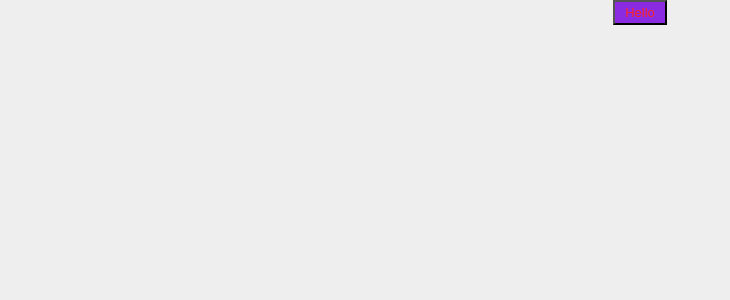
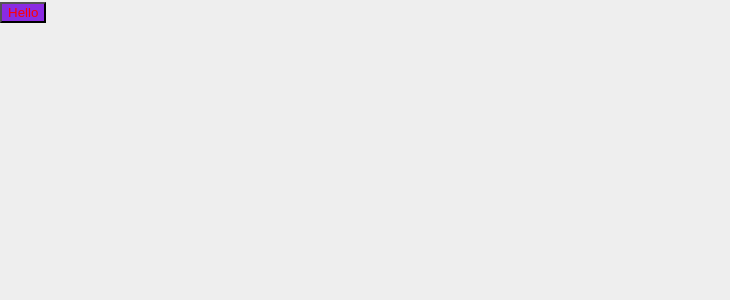
Before and after one commit to phoenix0126/vue3-stitches, a Vue app in the folder packages/playground/: page / in a window 1280 px wide. Shown: the top 300 px of the page, without its empty margins (0-730 px from the left). Built offline with nearby package versions, Linux system fonts and the light colour scheme.

Commit message:
add temp readme

```diff
--- a/packages/playground/src/App.vue
+++ b/packages/playground/src/App.vue
@@ -1,26 +1,14 @@
 <script setup lang="ts">
 import { createStitches } from 'vue3-stitches'
-import type { VariantProps } from '@stitches/core'
 
-const { css, styled } = createStitches({
-  media: {
-    bp1: '(min-width: 640px)',
-    bp2: '(min-width: 768px)',
-    bp3: '(min-width: 1024px)',
-  },
-  theme: {
-    colors: {
-      red1: 'rgb(253,37,37)',
-    },
-  },
-})
+const { styled } = createStitches()
 
-const Btn = styled('button', {
+const Button = styled('button', {
   variants: {
-    colour: {
+    color: {
       violet: {
         'backgroundColor': 'blueviolet',
-        'color': '$red1',
+        'color': 'red',
         '&:hover': {
           backgroundColor: 'darkviolet',
         },
@@ -32,28 +20,12 @@ const Btn = styled('button', {
         },
       },
     },
-    size: {
-      small: {
-        fontSize: '13px',
-        height: '25px',
-        paddingRight: '10px',
-        paddingLeft: '10px',
-      },
-      large: {
-        fontSize: '15px',
-        height: '35px',
-        paddingLeft: '15px',
-        paddingRight: '15px',
-      },
-    },
   },
 })
 </script>
 
 <template>
-  <div class="App">
-    <Btn colour="violet" size="small">
-      Hello
-    </Btn>
-  </div>
+  <Button color="violet">
+    Hello
+  </Button>
 </template>
```
Also changed, not shown: packages/vue3-stitches/README.md, 1 other file (tests, documents, lock files or other folders).
